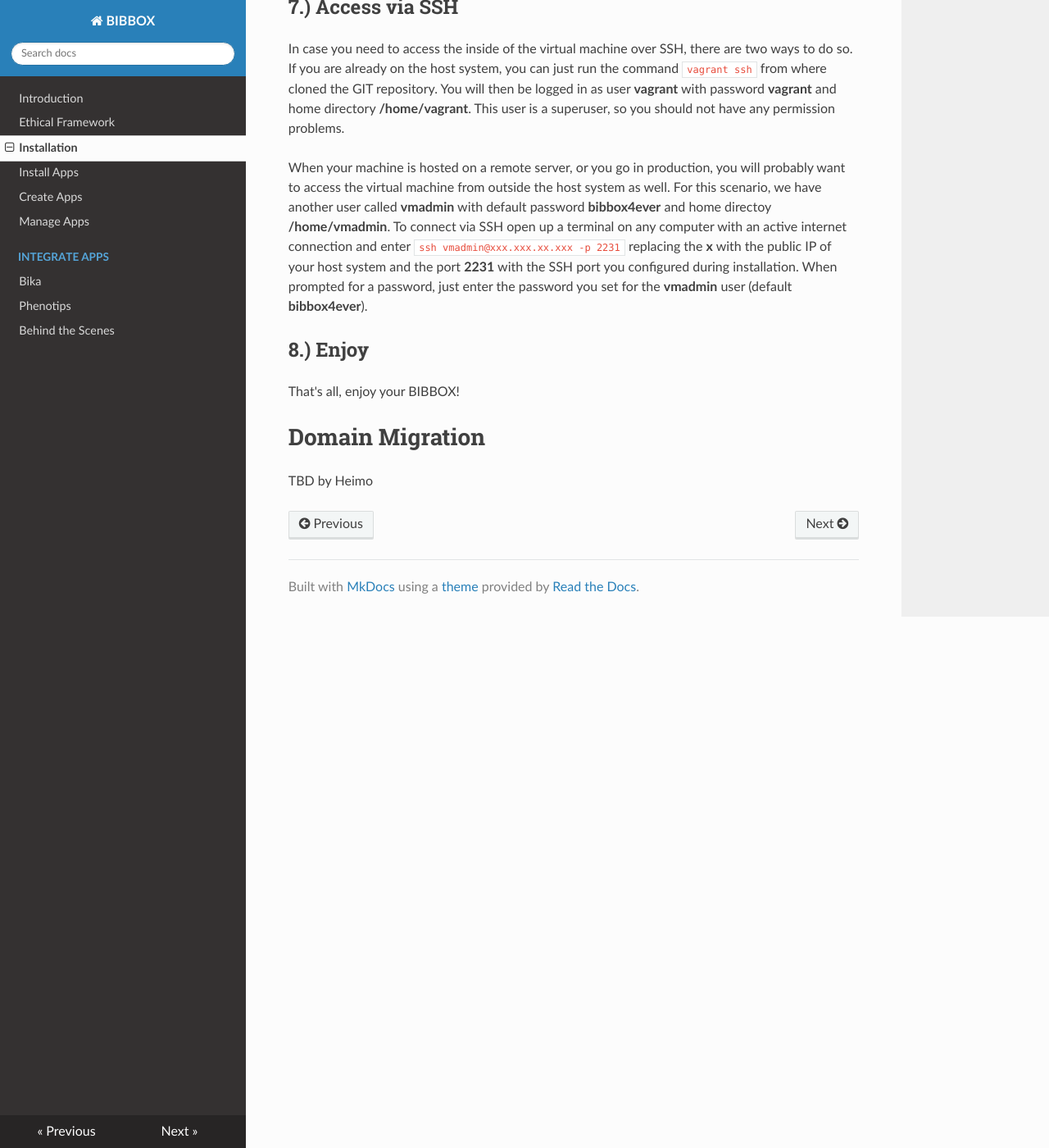
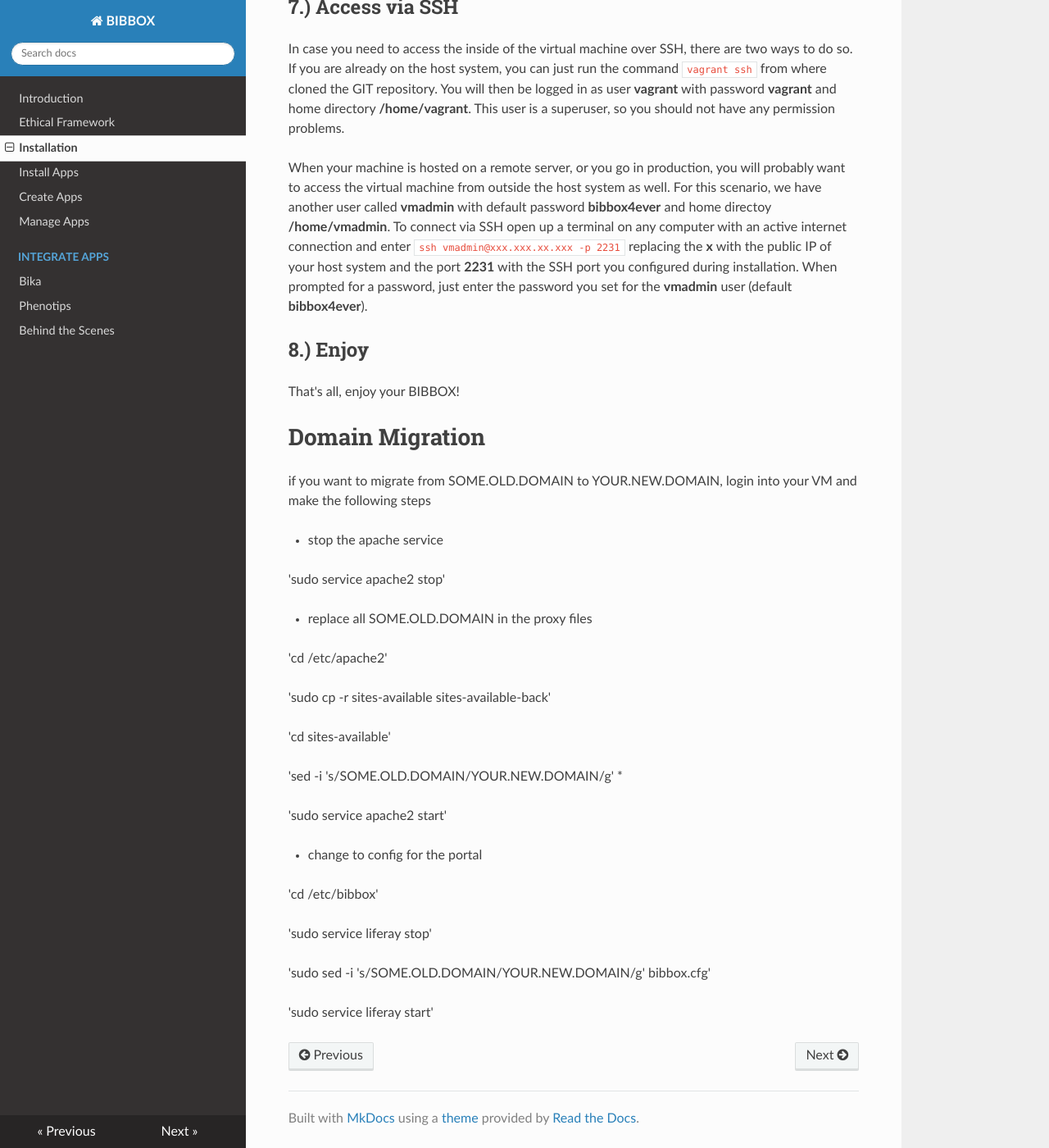
Before and after one commit to roxmer/bibbox-documentation, an MkDocs documentation site: the page built from docs/installation.md, in a window 1280 px wide and 1400 px high, scrolled down 10015 px. Shown: the whole window at 82% size. Built offline with MkDocs 1.6.1, drawn with Linux system fonts in a browser that asks for light colours; nearby versions of some CDN libraries; old or Windows-style settings are respelled for this version of MkDocs.

Commit message:
domain migration  doc

```diff
--- a/docs/installation.md
+++ b/docs/installation.md
@@ -334,4 +334,32 @@ That's all, enjoy your BIBBOX!
 
 # Domain Migration
 
-TBD by Heimo
+if you want to migrate from SOME.OLD.DOMAIN to YOUR.NEW.DOMAIN, login into your VM and make the following steps
+
+* stop the apache service
+
+'sudo service apache2 stop'
+
+
+* replace all SOME.OLD.DOMAIN  in the proxy files
+
+'cd /etc/apache2'
+
+'sudo cp -r sites-available sites-available-back'
+
+'cd sites-available'
+
+'sed -i 's/SOME.OLD.DOMAIN/YOUR.NEW.DOMAIN/g' *
+
+'sudo service apache2 start'
+
+* change to config for the portal
+
+
+'cd /etc/bibbox'
+
+'sudo service liferay stop'
+
+'sudo sed -i 's/SOME.OLD.DOMAIN/YOUR.NEW.DOMAIN/g' bibbox.cfg'
+
+'sudo service liferay start'
```
